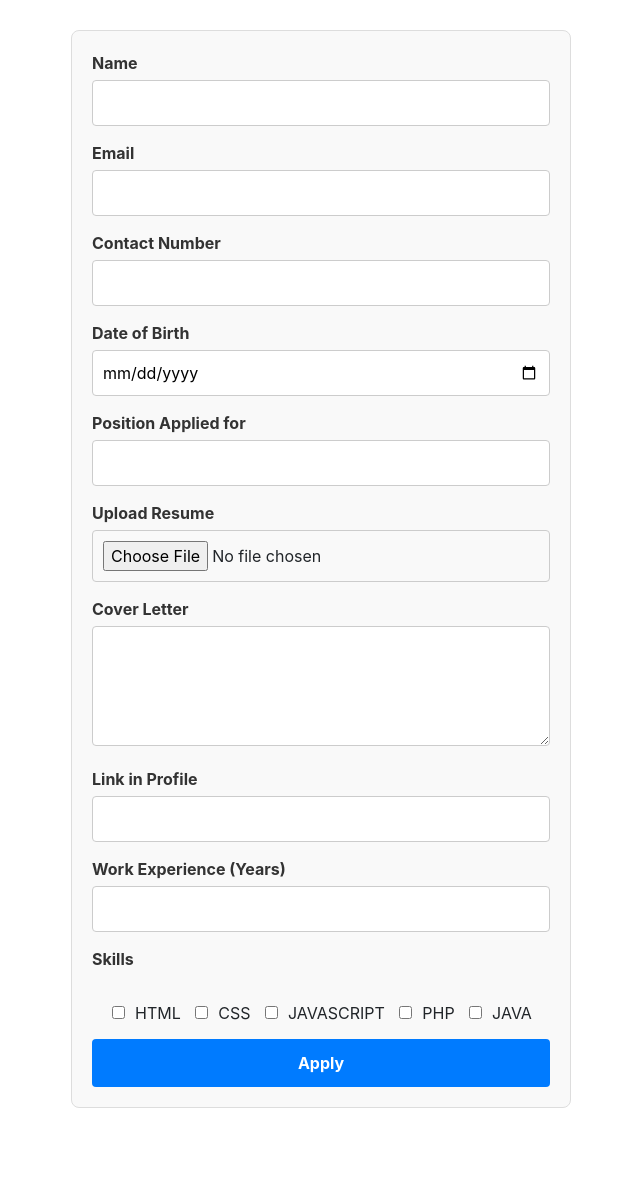
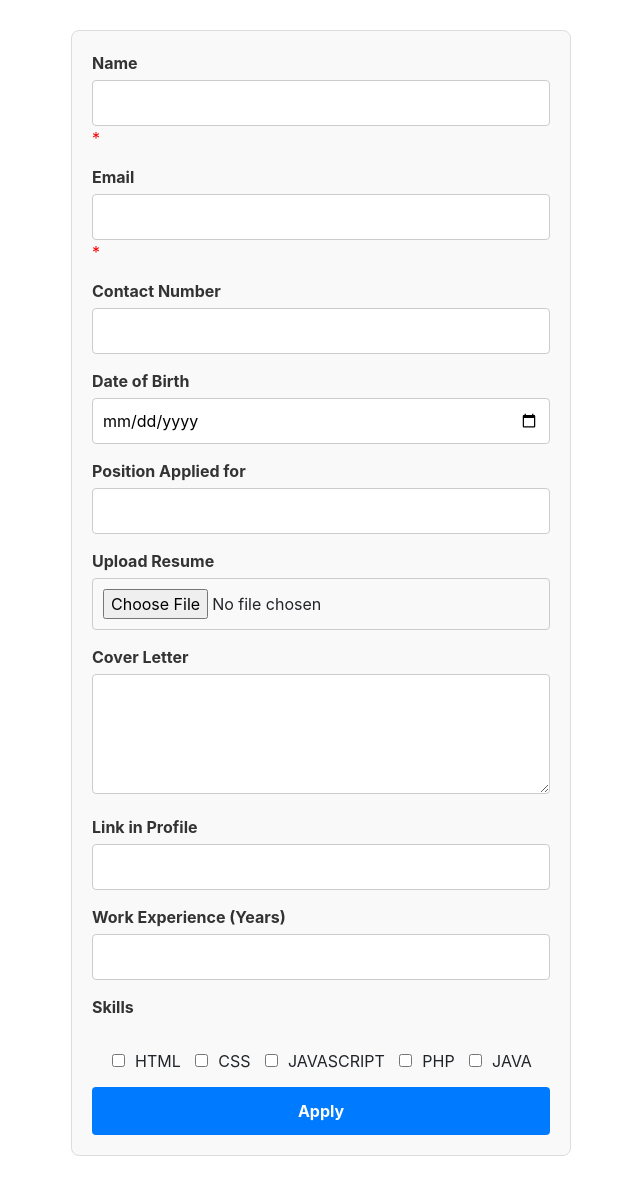
Before and after one commit to Raihaan-riswan/Form-Assignment, a PHP site: page / in a window 1280 px wide. Shown: the part 50-1236 px from the top of the page, without its empty margins (319-959 px from the left). Before the commit the page ends 1158 px from the top, so only its background shows below. Run offline with PHP 8.4, Linux system fonts and the light colour scheme.

Commit message:
update file

```diff
--- a/index.php
+++ b/index.php
@@ -76,6 +76,9 @@
 }
 #html, #css, #javascript, #php, #java{
     margin: 10px;
+}
+.error{
+    color:red;
 }
 
 </style>
@@ -205,11 +208,13 @@
         <div class="form-group">
             <label for="name">Name</label>
             <input type="text" id="name" name="name">
+            <span class="error">* <?php echo $nameErr;?></span>
         </div>
 
         <div class="form-group">
             <label for="email">Email</label>
             <input type="email" id="email" name="email">
+            <span class="error">* <?php echo $emailErr;?></span>
         </div>
 
         <div class="form-group">
```
